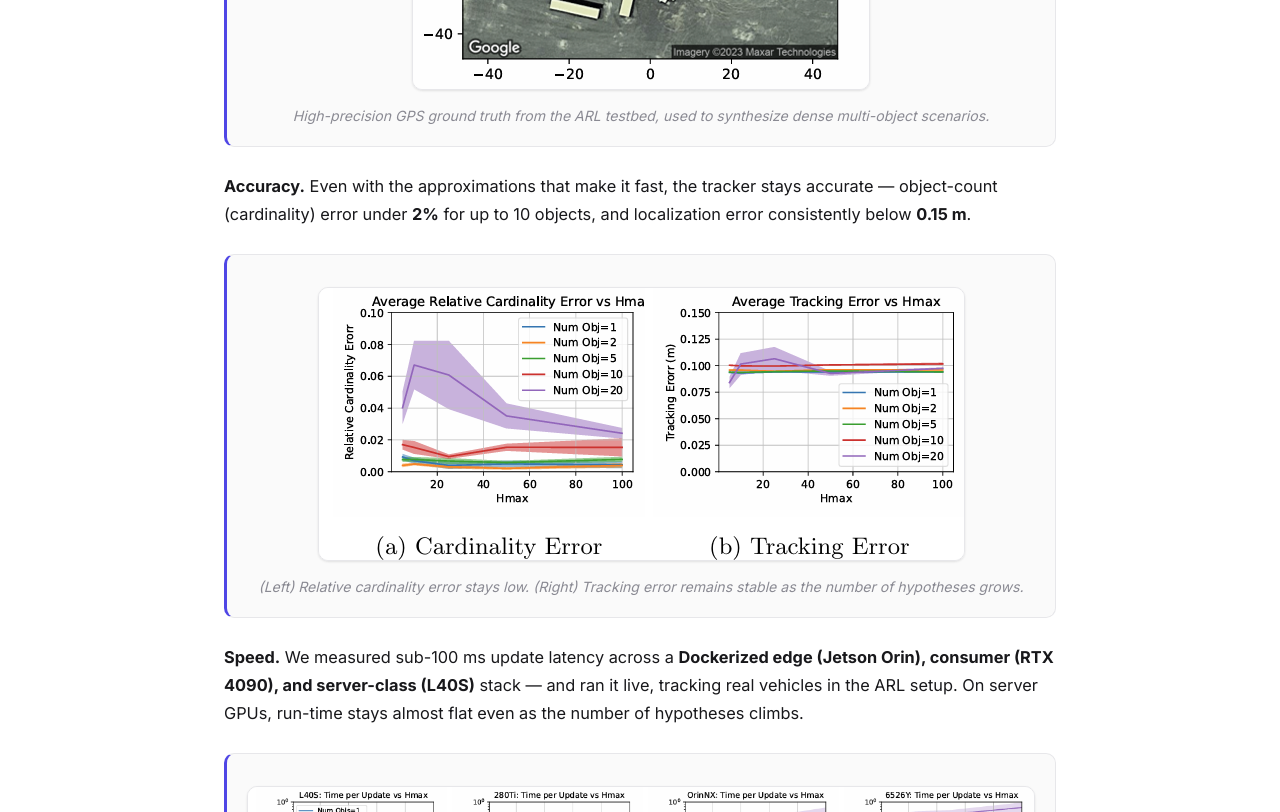
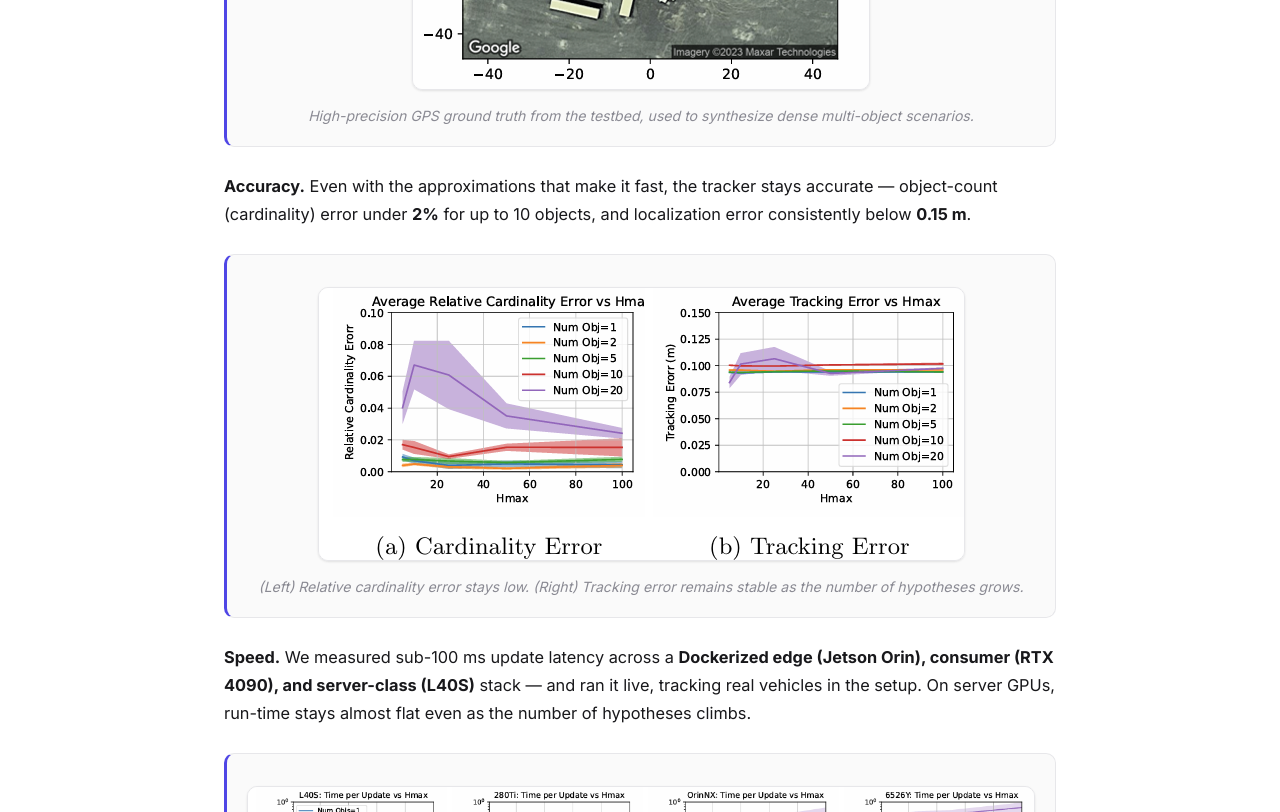
Before and after one commit to sidisha17/portfolio, a Jekyll site: the page built from gpu-glmb.md, in a window 1280 px wide and 1400 px high, scrolled down 3917 px. Shown: the part 153-965 px from the top of the window. Built offline with Jekyll 4.4.1, drawn with Linux system fonts in a browser that asks for light colours.

Commit message:
small tweak

```diff
--- a/gpu-glmb.md
+++ b/gpu-glmb.md
@@ -85,14 +85,14 @@ Speed only matters if the tracks are trustworthy, so we made several deliberate
 This isn't a toy benchmark. We evaluated on **complex vehicle trajectories**, then synthesized convoy-style multi-object scenarios from them — with crossings, vehicles moving in parallel in opposite directions, sharp maneuvers, and genuine blind spots. These scenarios are deliberately *harder* than typical road networks, and far more challenging than the simple datasets GLMB methods are usually demonstrated on.
 
 > ![Test-bed ground-truth trajectories]({{ site.baseurl }}/media/gpu_glmb_groundtruth.png)
-> *High-precision GPS ground truth from the ARL testbed, used to synthesize dense multi-object scenarios.*
+> *High-precision GPS ground truth from the testbed, used to synthesize dense multi-object scenarios.*
 
 **Accuracy.** Even with the approximations that make it fast, the tracker stays accurate — object-count (cardinality) error under **2%** for up to 10 objects, and localization error consistently below **0.15 m**.
 
 > ![Cardinality and tracking-error results]({{ site.baseurl }}/media/gpu_glmb_accuracy.png)
 > *(Left) Relative cardinality error stays low. (Right) Tracking error remains stable as the number of hypotheses grows.*
 
-**Speed.** We measured sub-100 ms update latency across a **Dockerized edge (Jetson Orin), consumer (RTX 4090), and server-class (L40S)** stack — and ran it live, tracking real vehicles in the ARL setup. On server GPUs, run-time stays almost flat even as the number of hypotheses climbs.
+**Speed.** We measured sub-100 ms update latency across a **Dockerized edge (Jetson Orin), consumer (RTX 4090), and server-class (L40S)** stack — and ran it live, tracking real vehicles in the setup. On server GPUs, run-time stays almost flat even as the number of hypotheses climbs.
 
 > ![Run-time across GPUs]({{ site.baseurl }}/media/gpu_glmb_runtime.png)
 > *Update time vs. number of hypotheses. Server GPUs stay well under the real-time budget even in the densest scenes.*
```
